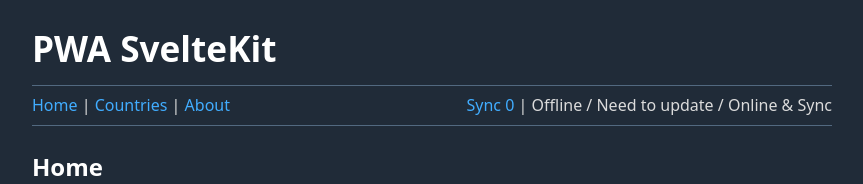
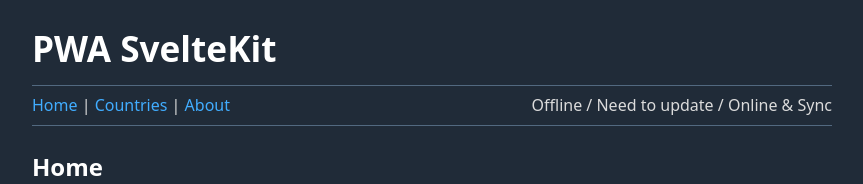
Before and after one commit to jycouet/pwa-sveltekit, a SvelteKit app: page / in a window 1280 px wide. Shown: the top 184 px of the page, without its empty margins (208-1071 px from the left). Built offline with nearby package versions, Linux system fonts and the light colour scheme.

Commit message:
:tada: NEW: icons

```diff
--- a/src/routes/+layout.svelte
+++ b/src/routes/+layout.svelte
@@ -18,8 +18,10 @@
 		<a href="/about">About</a>
 	</div>
 	<div>
-		<a href="/sync">Sync {$objToSyncStore.length}</a>
-		|
+		{#if $objToSyncStore.length > 0}
+			<a href="/sync">Need to Sync: {$objToSyncStore.length}</a>
+			|
+		{/if}
 		<!-- TODO PWA state -->
 		Offline / Need to update / Online & Sync
 	</div>
```
Also changed, not shown: static/favicon.png, static/favicon.svg (added).
